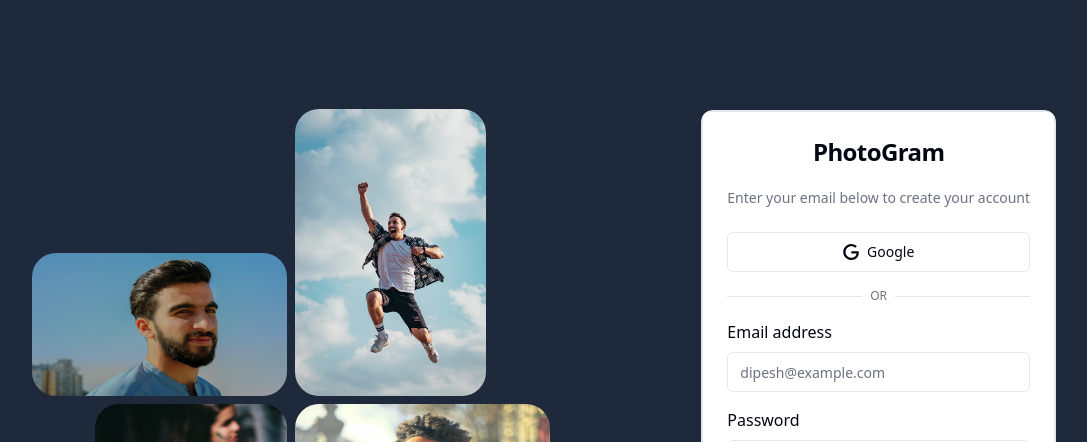
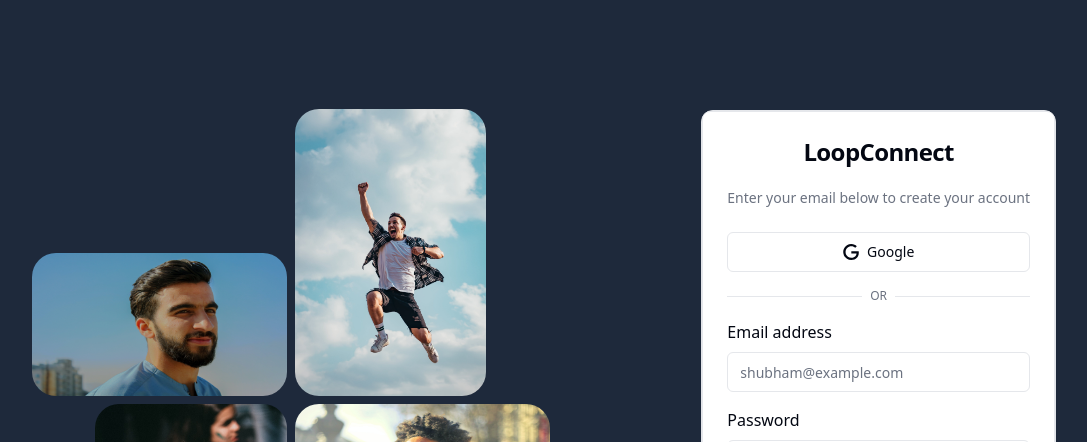
Before and after one commit to shubhampawar4841/LoopConnect-, a React (Vite) app: page /signup in a window 1280 px wide. Shown: the top 442 px of the page, without its empty margins (172-1259 px from the left). Built offline with nearby package versions, Linux system fonts and the light colour scheme; no server answers; what @uploadcare/blocks would draw is missing.

Commit message:
authContext

```diff
--- a/package.json
+++ b/package.json
@@ -19,6 +19,7 @@
     "clsx": "^2.1.0",
     "esbuild": "^0.24.0",
     "firebase": "^10.8.0",
+    "framer-motion": "^11.11.11",
     "lucide-react": "^0.456.0",
     "react": "^18.2.0",
     "react-dom": "^18.2.0",
--- a/src/pages/signup/index.tsx
+++ b/src/pages/signup/index.tsx
@@ -79,7 +79,7 @@
               <form onSubmit={handleSubmit}>
                 <CardHeader className="space-y-1">
                   <CardTitle className="text-2xl text-center mb-4">
-                    PhotoGram
+                    LoopConnect
                   </CardTitle>
                   <CardDescription>
                     Enter your email below to create your account
@@ -107,7 +107,7 @@
                     <Input
                       id="email"
                       type="email"
-                      placeholder="dipesh@example.com"
+                      placeholder="shubham@example.com"
                       value={userInfo.email}
                       onChange={(e: React.ChangeEvent<HTMLInputElement>) =>
                         setUserInfo({ ...userInfo, email: e.target.value })
```
Also changed, not shown: 1 other file (tests, documents, lock files or other folders).
